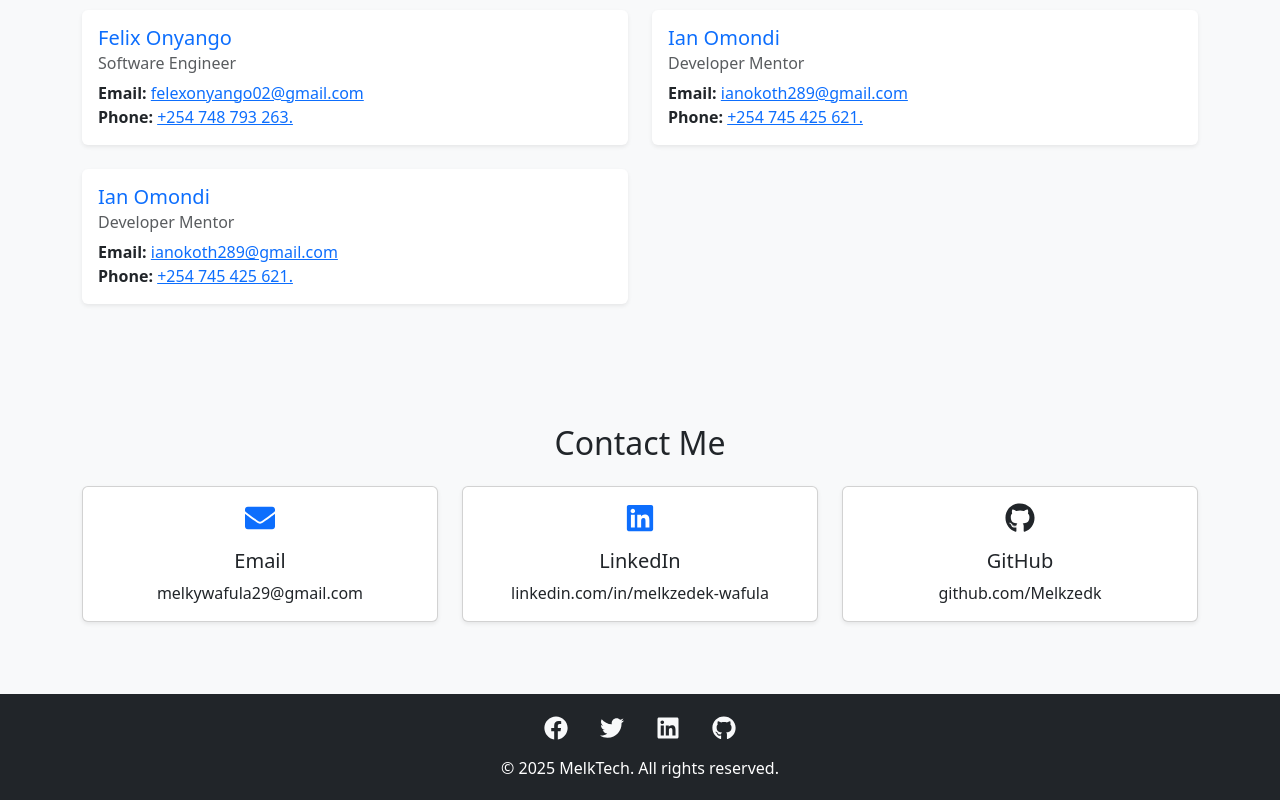
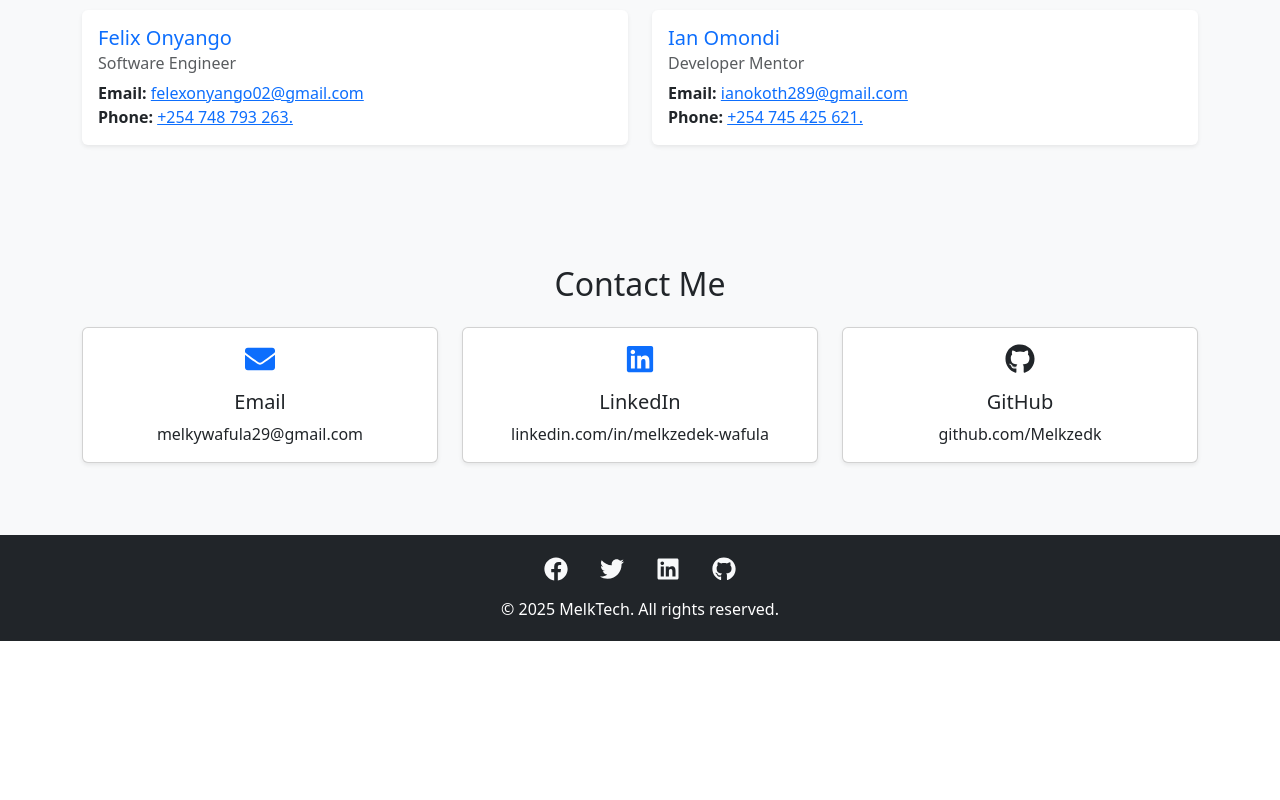
Before and after one commit to Melkzedk/my-portfolio, a React (Create React App) app: page / in a window 1280 px wide. Shown: the part 2763-3563 px from the top of the page. After the commit the page ends 3404 px from the top, so only its background shows below. Built offline with nearby package versions, Linux system fonts and the light colour scheme.

Commit message:
more updates

```diff
--- a/src/components/References.js
+++ b/src/components/References.js
@@ -10,12 +10,6 @@ function Clients() {
       phone: '+254 748 793 263.',
     },
     {
-      name: 'Ian Omondi',
-      title: 'Developer Mentor',
-      email: 'ianokoth289@gmail.com',
-      phone: '+254 745 425 621.',
-    },
-     {
       name: 'Ian Omondi',
       title: 'Developer Mentor',
       email: 'ianokoth289@gmail.com',
```
